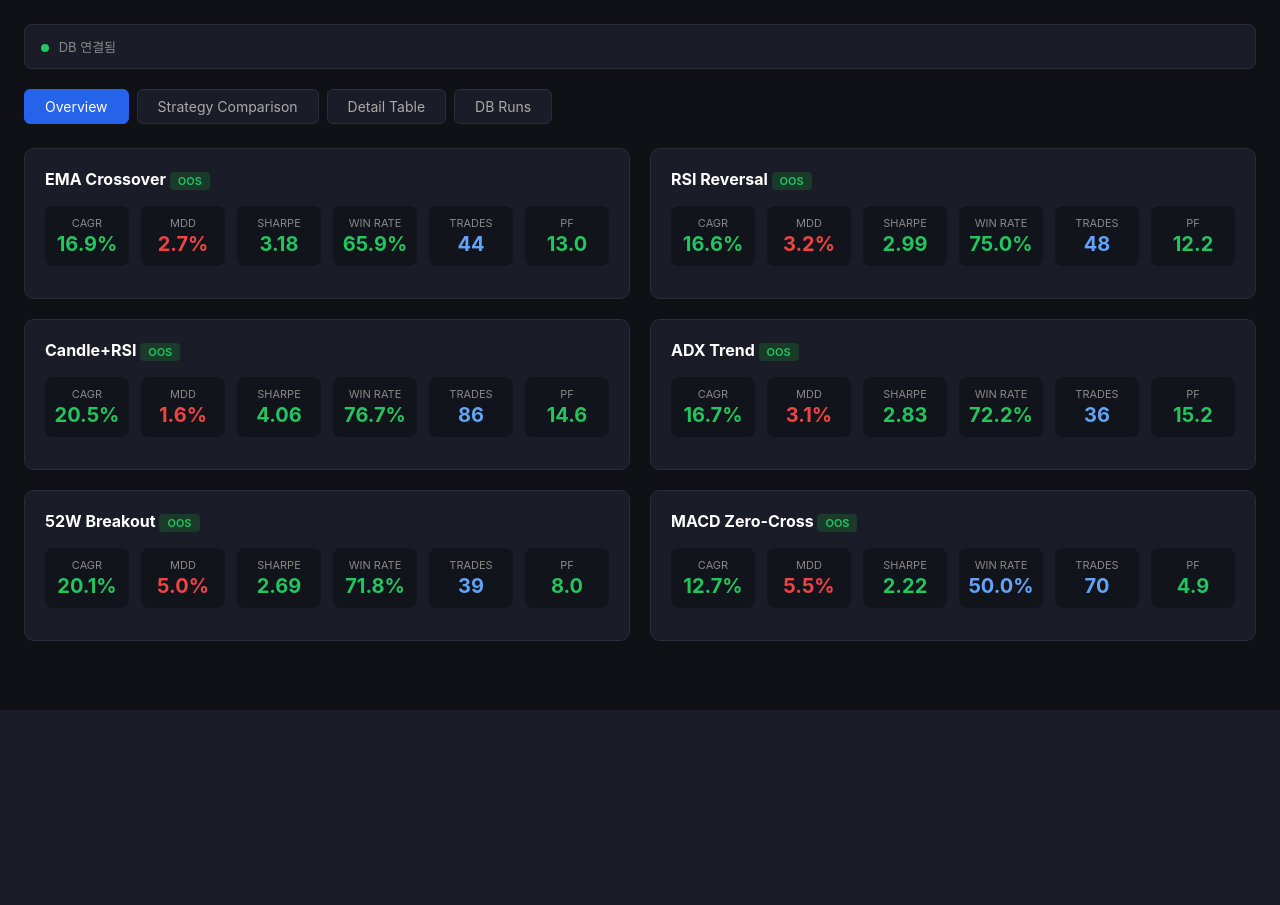
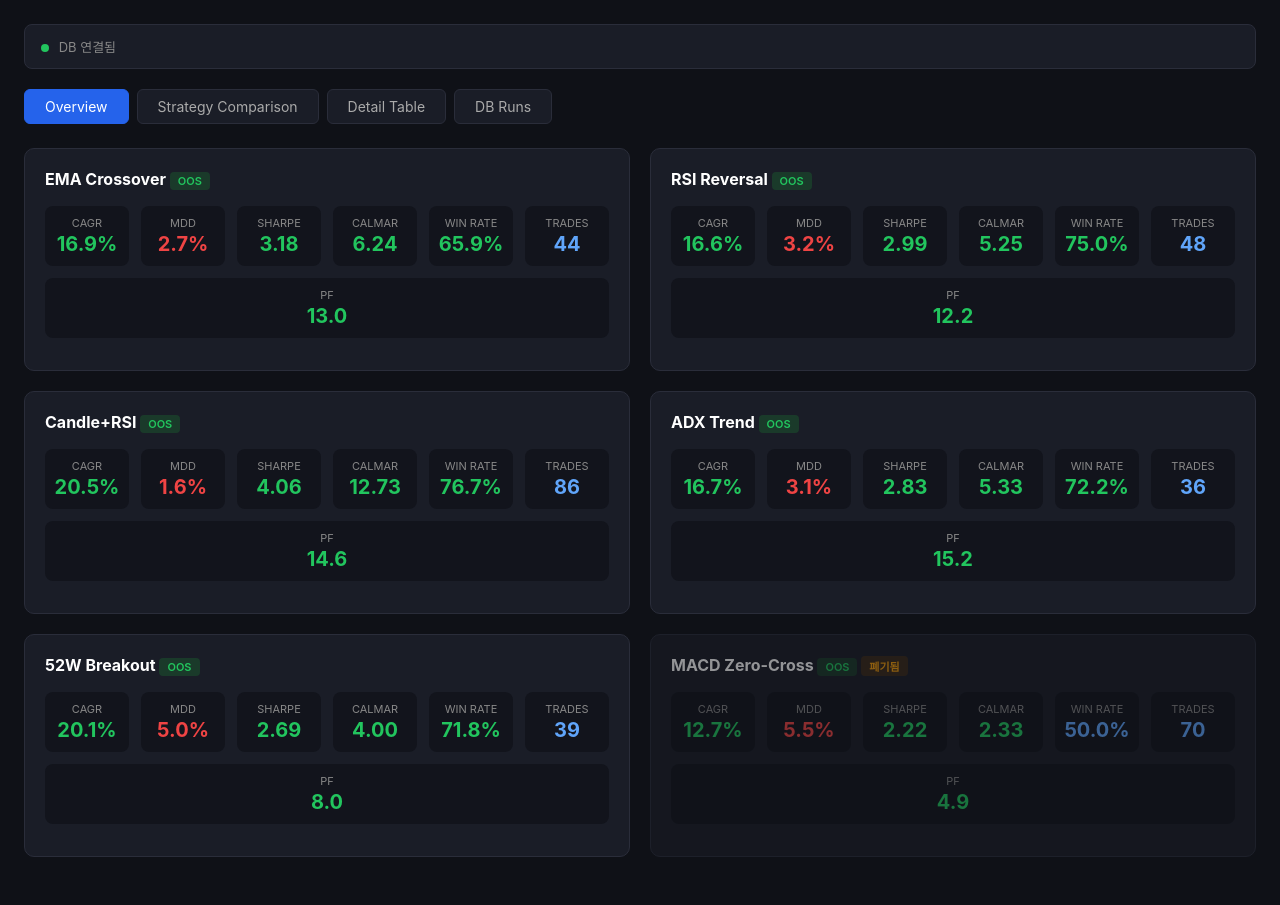
Before and after one commit to dnr6419/paperclip, a FastAPI app: page / in a window 1280 px wide. Shown: the part 90-995 px from the top of the page. Before the commit the page ends 800 px from the top, so only its background shows below. Run offline with FastAPI, Linux system fonts and the light colour scheme; a database or web service that is not in the repository returns one stand-in record (values such as "Sample title"); some libraries are stand-ins or nearby versions.

Commit message:
feat: add Calmar Ratio and mark MACD Zero-Cross as deprecated on dashboard
Backtesting Manager confirmed MACD Zero-Cross was retired (DOF-102) and
recommended adding Calmar Ratio (CAGR/MDD) as an immediately derivable metric.

Co-Authored-By: Paperclip <noreply@paperclip.ing>

```diff
--- a/dashboard/templates/index.html
+++ b/dashboard/templates/index.html
@@ -35,6 +35,8 @@
         .badge { display: inline-block; padding: 2px 8px; border-radius: 4px; font-size: 11px; font-weight: 600; }
         .badge-is { background: #1e3a5f; color: #60a5fa; }
         .badge-oos { background: #1a3a2a; color: #22c55e; }
+        .badge-deprecated { background: #3a2a1a; color: #f59e0b; }
+        .card.deprecated { opacity: 0.55; }
         .db-note { background: #1a1d27; border: 1px solid #2a2d3a; border-radius: 8px; padding: 12px 16px; margin-bottom: 20px; font-size: 13px; color: #888; }
         .db-note .dot { display: inline-block; width: 8px; height: 8px; border-radius: 50%; margin-right: 6px; }
         .dot-on { background: #22c55e; }
@@ -63,8 +65,9 @@
         <div class="section active" id="overview">
             <div class="grid">
                 {% for name, m in static_results.out_of_sample.items() %}
-                <div class="card">
-                    <h3>{{ name }} <span class="badge badge-oos">OOS</span></h3>
+                {% set is_deprecated = (name == 'MACD Zero-Cross') %}
+                <div class="card{{ ' deprecated' if is_deprecated }}">
+                    <h3>{{ name }} <span class="badge badge-oos">OOS</span>{% if is_deprecated %} <span class="badge badge-deprecated">폐기됨</span>{% endif %}</h3>
                     <div class="metrics-row">
                         <div class="metric">
                             <div class="label">CAGR</div>
@@ -77,6 +80,10 @@
                         <div class="metric">
                             <div class="label">Sharpe</div>
                             <div class="value {{ 'positive' if m.sharpe > 1.5 else 'neutral' }}">{{ "%.2f"|format(m.sharpe) }}</div>
+                        </div>
+                        <div class="metric">
+                            <div class="label">Calmar</div>
+                            <div class="value {{ 'positive' if (m.cagr / m.mdd) > 2 else 'neutral' }}">{{ "%.2f"|format(m.cagr / m.mdd) }}</div>
                         </div>
                         <div class="metric">
                             <div class="label">Win Rate</div>
@@ -112,6 +119,10 @@
                     <div class="chart-wrap"><canvas id="mddChart"></canvas></div>
                 </div>
                 <div class="card">
+                    <h3>Calmar Ratio (IS vs OOS)</h3>
+                    <div class="chart-wrap"><canvas id="calmarChart"></canvas></div>
+                </div>
+                <div class="card">
                     <h3>Win Rate (IS vs OOS)</h3>
                     <div class="chart-wrap"><canvas id="winrateChart"></canvas></div>
                 </div>
@@ -130,6 +141,7 @@
                             <th>Period</th>
                             <th>CAGR (%)</th>
                             <th>MDD (%)</th>
+                            <th>Calmar</th>
                             <th>Sharpe</th>
                             <th>Win Rate (%)</th>
                             <th>PF</th>
@@ -139,11 +151,13 @@
                     </thead>
                     <tbody>
                         {% for name, m in static_results.in_sample.items() %}
-                        <tr>
-                            <td>{{ name }}</td>
+                        {% set is_deprecated = (name == 'MACD Zero-Cross') %}
+                        <tr{% if is_deprecated %} style="opacity:0.55"{% endif %}>
+                            <td>{{ name }}{% if is_deprecated %} <span class="badge badge-deprecated">폐기됨</span>{% endif %}</td>
                             <td><span class="badge badge-is">IS</span></td>
                             <td class="{{ 'positive' if m.cagr > 0 else 'negative' }}">{{ "%.2f"|format(m.cagr) }}</td>
                             <td class="negative">{{ "%.2f"|format(m.mdd) }}</td>
+                            <td>{{ "%.2f"|format(m.cagr / m.mdd) }}</td>
                             <td>{{ "%.3f"|format(m.sharpe) }}</td>
                             <td>{{ "%.1f"|format(m.win_rate) }}</td>
                             <td>{{ "%.2f"|format(m.profit_factor) }}</td>
@@ -152,11 +166,13 @@
                         </tr>
                         {% endfor %}
                         {% for name, m in static_results.out_of_sample.items() %}
-                        <tr>
-                            <td>{{ name }}</td>
+                        {% set is_deprecated = (name == 'MACD Zero-Cross') %}
+                        <tr{% if is_deprecated %} style="opacity:0.55"{% endif %}>
+                            <td>{{ name }}{% if is_deprecated %} <span class="badge badge-deprecated">폐기됨</span>{% endif %}</td>
                             <td><span class="badge badge-oos">OOS</span></td>
                             <td class="{{ 'positive' if m.cagr > 0 else 'negative' }}">{{ "%.2f"|format(m.cagr) }}</td>
                             <td class="negative">{{ "%.2f"|format(m.mdd) }}</td>
+                            <td>{{ "%.2f"|format(m.cagr / m.mdd) }}</td>
                             <td>{{ "%.3f"|format(m.sharpe) }}</td>
                             <td>{{ "%.1f"|format(m.win_rate) }}</td>
                             <td>{{ "%.2f"|format(m.profit_factor) }}</td>
@@ -249,10 +265,25 @@
         });
     }
 
+    function makeCalcBarChart(id, label, calcFn) {
+        return new Chart(document.getElementById(id), {
+            type: 'bar',
+            data: {
+                labels: strategies,
+                datasets: [
+                    { label: 'In-Sample', data: strategies.map(s => calcFn(data.in_sample[s])), backgroundColor: chartColors.is },
+                    { label: 'Out-of-Sample', data: strategies.map(s => calcFn(data.out_of_sample[s])), backgroundColor: chartColors.oos }
+                ]
+            },
+            options: defaultOpts
+        });
+    }
+
     function renderCharts() {
         makeBarChart('cagrChart', 'CAGR (%)', 'cagr');
         makeBarChart('sharpeChart', 'Sharpe Ratio', 'sharpe');
         makeBarChart('mddChart', 'Max Drawdown (%)', 'mdd');
+        makeCalcBarChart('calmarChart', 'Calmar Ratio', m => +(m.cagr / m.mdd).toFixed(2));
         makeBarChart('winrateChart', 'Win Rate (%)', 'win_rate');
         window._chartsRendered = true;
     }
```
